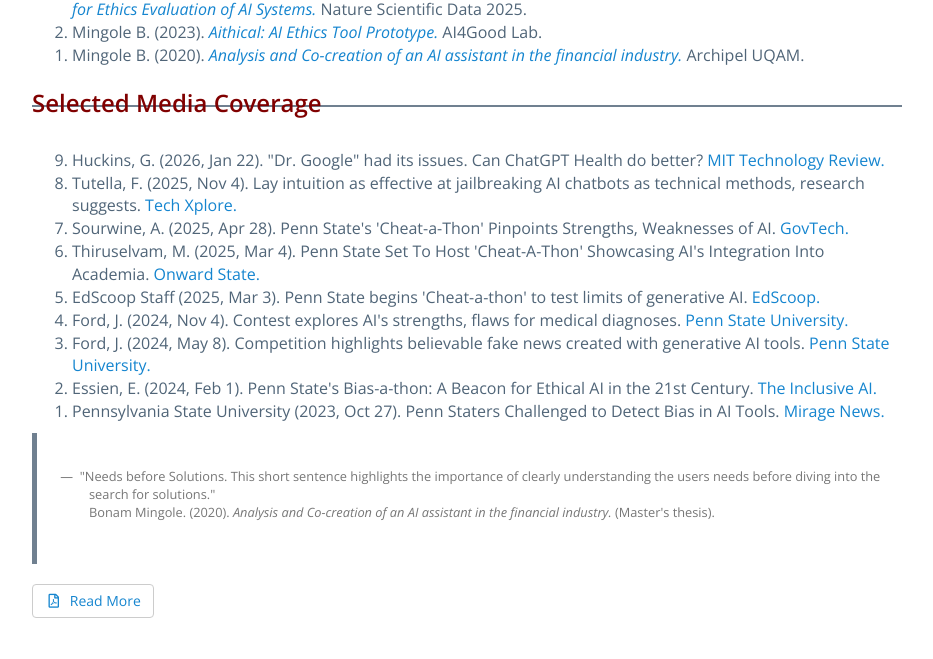
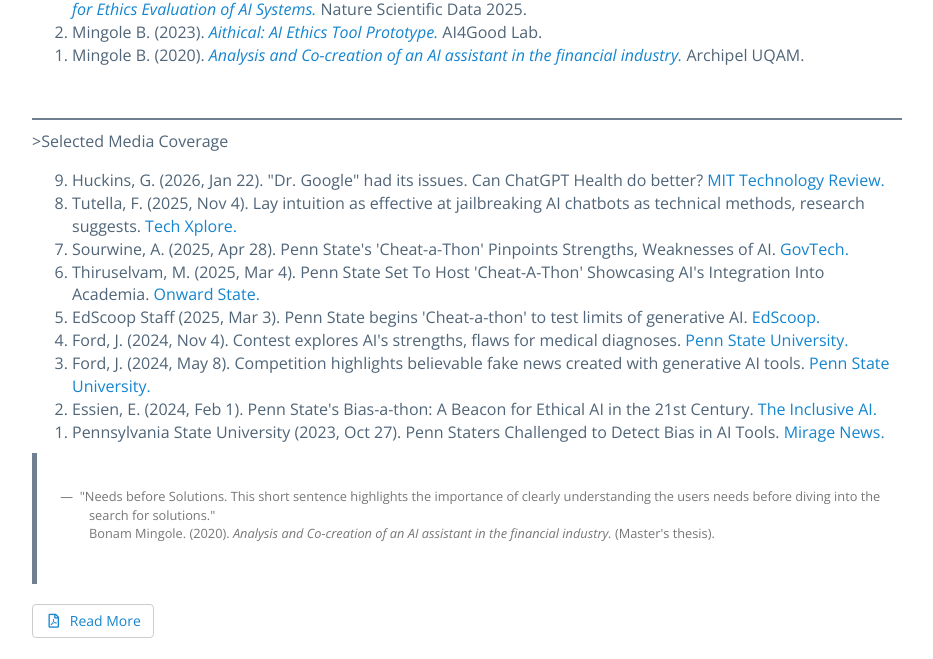
Before and after one commit to Bonam-M/bonam-M.github.io, a plain HTML site: page research.html in a window 1280 px wide. Shown: the part 1096-1755 px from the top of the page, without its empty margins (173-1106 px from the left). Drawn offline with nearby package versions, Linux system fonts and the light colour scheme; some icons are missing.

Commit message:
Update research.html

```diff
--- a/research.html
+++ b/research.html
@@ -99,8 +99,8 @@
         <p>    </p>
 
          <!-- Selected Media Coverage -->
-        <h3>Selected Media Coverage</h3>
-        <ol class="push-down-2" reversed>
+        <h3 class="push-down-4"></h3>>Selected Media Coverage</h3>
+        <ol class="push-down-1" reversed>
           <li>Huckins, G. (2026, Jan 22). "Dr. Google" had its issues. Can ChatGPT Health do better? <a href="https://www.technologyreview.com/2026/01/22/1131692/dr-google-had-its-issues-can-chatgpt-health-do-better/">MIT Technology Review.</a></li>
           <li>Tutella, F. (2025, Nov 4). Lay intuition as effective at jailbreaking AI chatbots as technical methods, research suggests. <a href="https://techxplore.com/news/2025-11-lay-intuition-effective-jailbreaking-ai.html">Tech Xplore.</a></li>
           <li>Sourwine, A. (2025, Apr 28). Penn State's 'Cheat-a-Thon' Pinpoints Strengths, Weaknesses of AI. <a href="https://www.govtech.com/education/higher-ed/penn-states-cheat-a-thon-pinpoints-strengths-weaknesses-of-ai">GovTech.</a></li>
```
